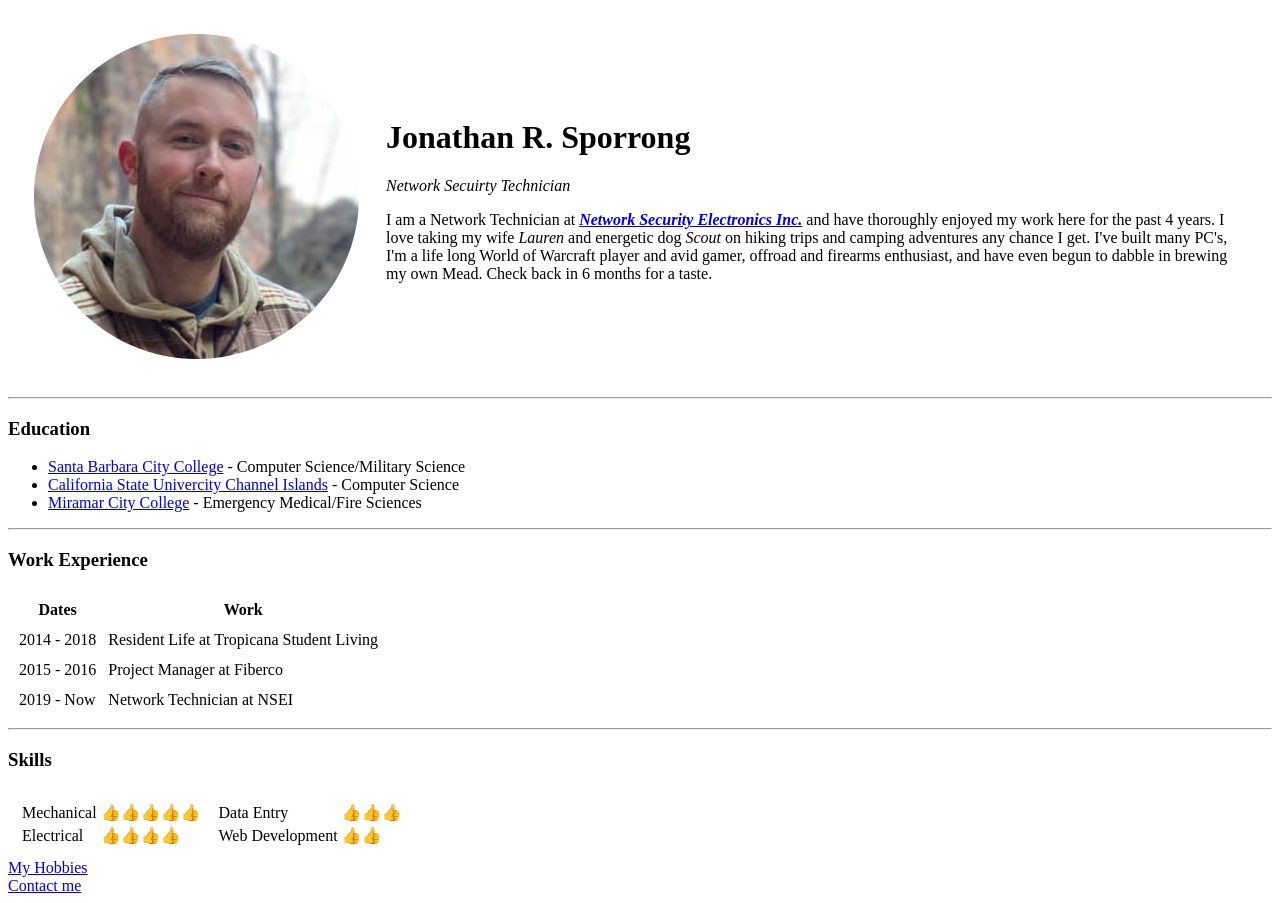
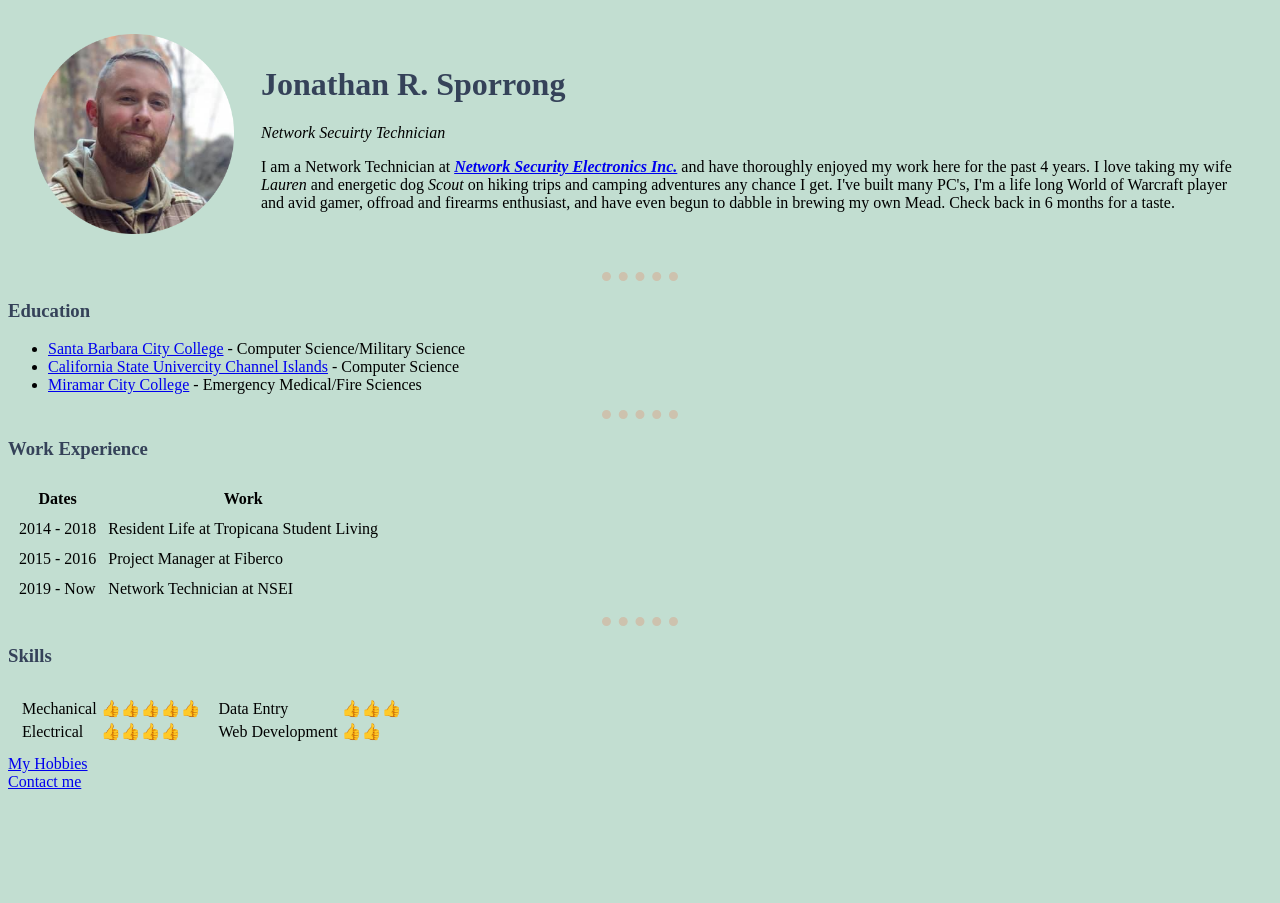
Before and after one commit to JSporrong/cv, a plain HTML site: page index.html in a window 1280 px wide. After the commit the page ends 800 px from the top, so only its background shows below. Drawn offline with Linux system fonts and the light colour scheme.

Commit message:
Add files via upload

```diff
--- /dev/null
+++ b/css/styles.css
@@ -0,0 +1,19 @@
+
+    body {
+      background-color: #C2DED1;
+    }
+    hr {
+      border-style: dotted none none;
+      border-color: #CDC2AE;
+      border-width: 9px;
+      width: 6%;
+    }
+    img {
+      height: 200px;
+    }
+    h1 {
+      color: #354259;
+    }
+    h3 {
+      color: #354259;
+    }
--- a/index.html
+++ b/index.html
@@ -4,6 +4,7 @@
 <head>
   <meta charset="utf-8">
   <title>Jonathan's Personal Site</title>
+  <link rel="stylesheet" href="css/styles.css">
 </head>
 
 <body>
```
